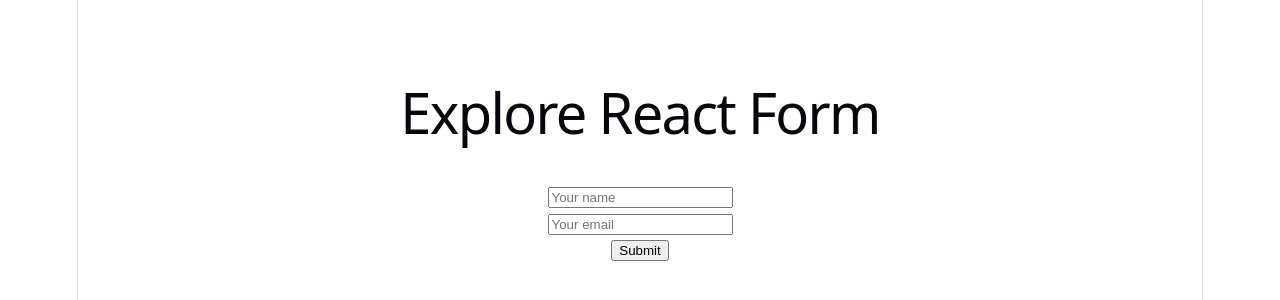
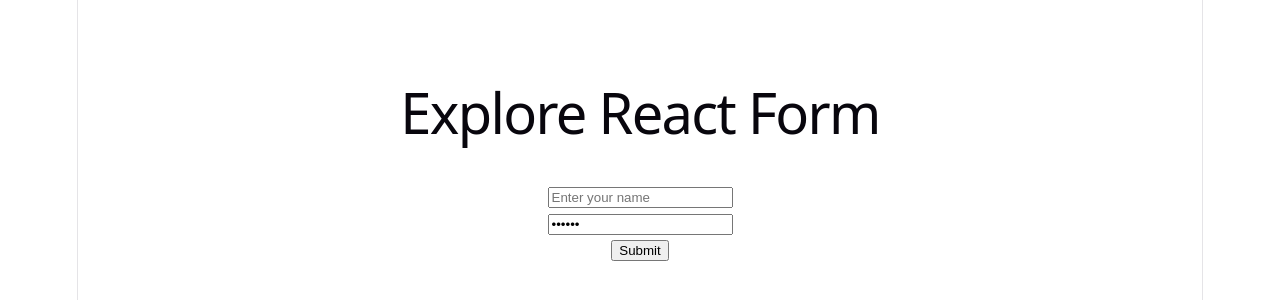
Before and after one commit to 5hoaib21/Context-API-Custom-hooks-MLST-7-MDL-37, a React (Vite) app: page / in a window 1280 px wide. Shown: the part 236-536 px from the top of the page. Built offline with nearby package versions, Linux system fonts and the light colour scheme.

Commit message:
use form action formData and controlled component

```diff
--- a/src/App.jsx
+++ b/src/App.jsx
@@ -1,5 +1,7 @@
 
 import './App.css'
+import ControlledField from './components/ControlledField/ControlledField'
+import FormAction from './components/FormAction/FormAction'
 import SimpleForm from './components/SimpleForm/SimpleForm'
 
 function App() {
@@ -10,7 +12,14 @@ function App() {
       <section id="center">
 
         <h1>Explore React Form</h1>
-     <SimpleForm />
+     {/* <SimpleForm />
+      */}
+
+
+          {/* <FormAction /> */}
+          <ControlledField />
+
+
       </section>
 
 
--- /dev/null
+++ b/src/components/ControlledField/ControlledField.jsx
@@ -0,0 +1,39 @@
+import React, { useState } from 'react';
+
+const ControlledField = () => {
+
+  const [password, setPassword] = useState('secret')
+
+
+
+
+
+
+  const handleSubmit = (e) => {
+ e.preventDefault();
+ console.log('submitted');
+  }
+
+
+  const handlePasswordOnChange = e => {
+    console.log(e.target.value);
+  }
+
+
+
+
+
+  return (
+    <div>
+          <form onSubmit={handleSubmit}>
+        <input type="text" name='name'  placeholder='Enter your name' required />
+        <br />
+        <input type="password" name='password'onChange={handlePasswordOnChange}  defaultValue={password} placeholder='Enter your password' required />
+        <br />
+        <input type="submit" value="Submit" />
+      </form>
+    </div>
+  );
+};
+
+export default ControlledField;
--- /dev/null
+++ b/src/components/FormAction/FormAction.jsx
@@ -0,0 +1,21 @@
+import React from 'react';
+
+const FormAction = () => {
+  const handleFormAction = (formData) => {
+console.log(formData.get('name'));
+console.log(formData.get('email'));
+  }
+  return (
+    <div>
+      <form action={handleFormAction}>
+        <input type="text" name='name'  placeholder='Enter your name' />
+        <br />
+        <input type="email" name='email' placeholder='Enter your email' />
+        <br />
+        <input type="submit" value="Submit" />
+      </form>
+    </div>
+  );
+};
+
+export default FormAction;
```
